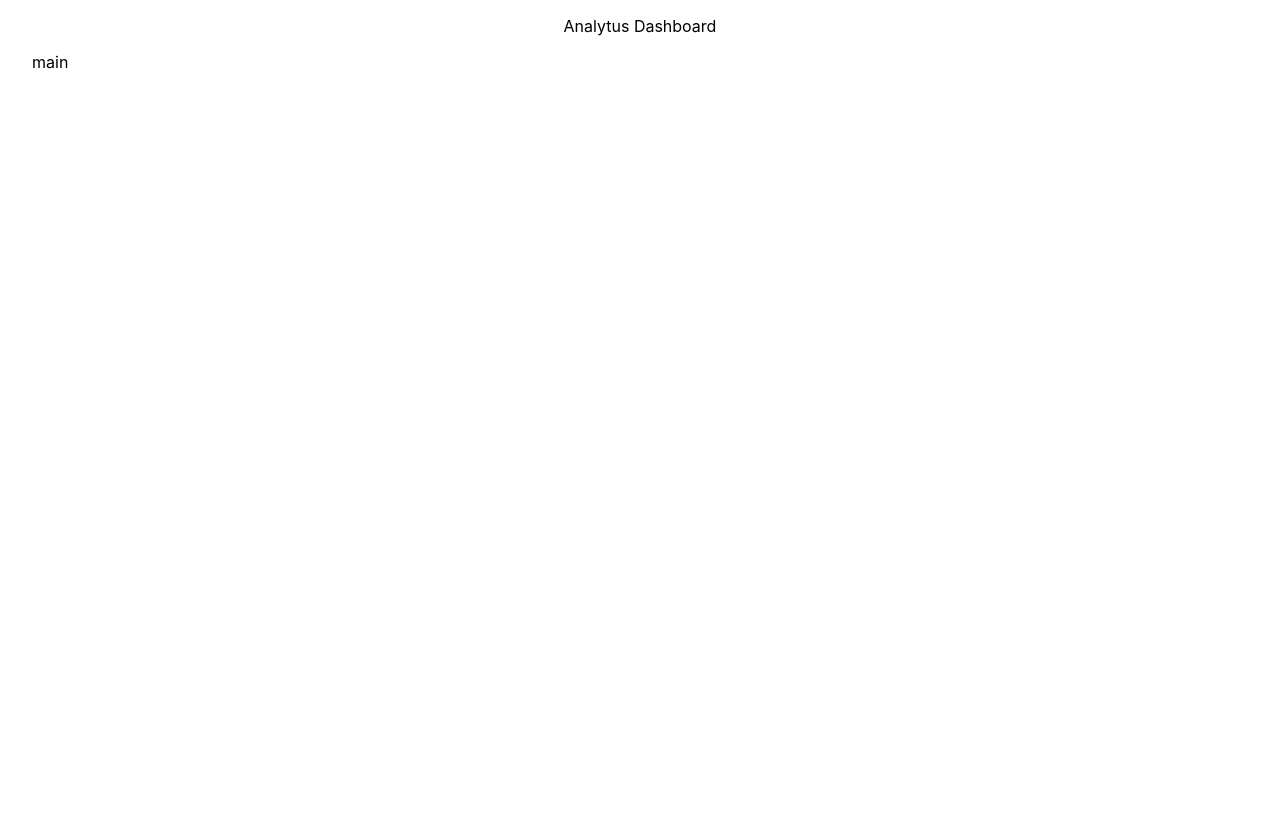
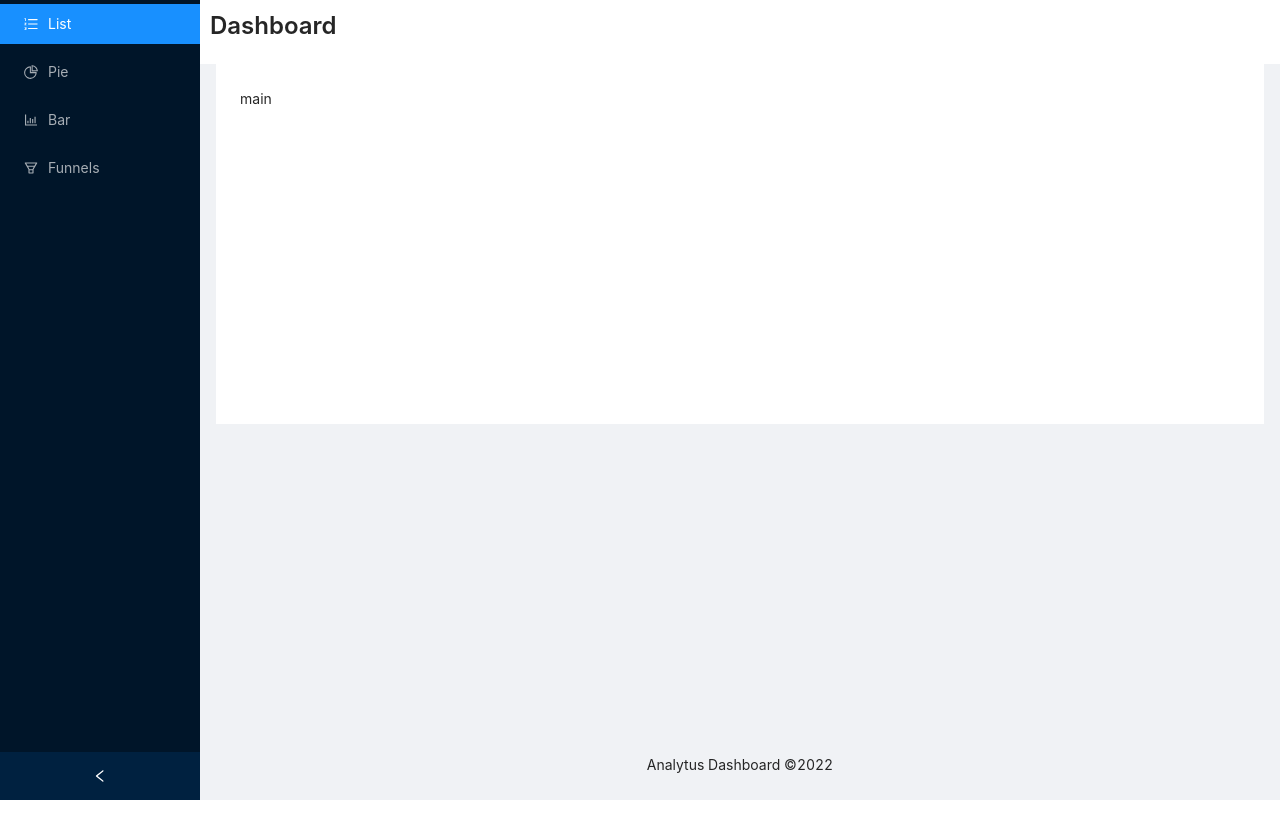
Before and after one commit to Jaspreet-singh-1032/analytus-dashboard, a Next.js app: page / in a window 1280 px wide. Shown: the top 838 px of the page. After the commit the page ends 800 px from the top, so only its background shows below. Built offline with nearby package versions, Linux system fonts and the light colour scheme.

Commit message:
created app layout with ant js

```diff
--- a/layouts/AppLayout.jsx
+++ b/layouts/AppLayout.jsx
@@ -1,14 +1,93 @@
-import Header from "../components/Header";
-import styles from "../styles/AppLayout.module.css";
+import {
+  PieChartOutlined,
+  BarChartOutlined,
+  FunnelPlotOutlined,
+  OrderedListOutlined,
+} from "@ant-design/icons";
+import { Layout, Menu } from "antd";
+import { Typography } from "antd";
+import React, { useState } from "react";
+
+const { Header, Content, Footer, Sider } = Layout;
+const { Title } = Typography;
+
+function getItem(label, key, icon, children) {
+  return {
+    key,
+    icon,
+    children,
+    label,
+  };
+}
+
+const items = [
+  getItem("List", "1", <OrderedListOutlined />),
+  getItem("Pie", "2", <PieChartOutlined />),
+  getItem("Bar", "sub1", <BarChartOutlined />),
+  getItem("Funnels", "sub2", <FunnelPlotOutlined />),
+];
 
 const AppLayout = ({ children }) => {
+  const [collapsed, setCollapsed] = useState(false);
   return (
-    <div className={styles.container}>
-      <header className={styles.header}>
-        <Header />
-      </header>
-      <main className={styles.main}>{children}</main>
-    </div>
+    <Layout
+      style={{
+        minHeight: "100vh",
+      }}
+    >
+      <Sider
+        collapsible
+        collapsed={collapsed}
+        onCollapse={(value) => setCollapsed(value)}
+      >
+        <div className="logo" />
+        <Menu
+          theme="dark"
+          defaultSelectedKeys={["1"]}
+          mode="inline"
+          items={items}
+        />
+      </Sider>
+      <Layout className="site-layout">
+        <Header
+          className="site-layout-background"
+          style={{
+            padding: 0,
+          }}
+        >
+          <Title
+            style={{
+              padding: "10px",
+            }}
+            level={3}
+          >
+            Dashboard
+          </Title>
+        </Header>
+        <Content
+          style={{
+            margin: "0 16px",
+          }}
+        >
+          <div
+            className="site-layout-background"
+            style={{
+              padding: 24,
+              minHeight: 360,
+            }}
+          >
+            {children}
+          </div>
+        </Content>
+        <Footer
+          style={{
+            textAlign: "center",
+          }}
+        >
+          Analytus Dashboard ©2022
+        </Footer>
+      </Layout>
+    </Layout>
   );
 };
 
--- a/package.json
+++ b/package.json
@@ -9,6 +9,8 @@
     "lint": "next lint"
   },
   "dependencies": {
+    "@ant-design/icons": "^4.7.0",
+    "antd": "^4.23.1",
     "next": "12.2.5",
     "react": "18.2.0",
     "react-dom": "18.2.0"
--- a/pages/index.js
+++ b/pages/index.js
@@ -6,14 +6,5 @@ import { BRAND_NAME } from "../constants";
 import AppLayout from "../layouts/AppLayout";
 
 export default function Home() {
-  return (
-    <div>
-      <Head>
-        <title>{BRAND_NAME}</title>
-        <meta name="description" content={BRAND_NAME} />
-        <link rel="icon" href="/favicon.ico" />
-      </Head>
-      <AppLayout>main</AppLayout>
-    </div>
-  );
+  return <AppLayout>main</AppLayout>;
 }
--- /dev/null
+++ b/styles/AppLayout.css
@@ -0,0 +1,9 @@
+#components-layout-demo-side .logo {
+  height: 32px;
+  margin: 16px;
+  background: rgba(255, 255, 255, 0.3);
+}
+
+.site-layout .site-layout-background {
+  background: #fff;
+}
--- a/styles/AppLayout.module.css
+++ /dev/null
@@ -1,14 +0,0 @@
-.container {
-  padding: 0 2rem;
-}
-
-.main {
-  min-height: 100vh;
-  display: flex;
-  flex-direction: column;
-}
-
-.header {
-  padding: 1rem 0;
-  text-align: center;
-}
```
Also changed, not shown: pages/_app.js (+5 -3 lines), 2 other files (tests, documents, lock files or other folders).
